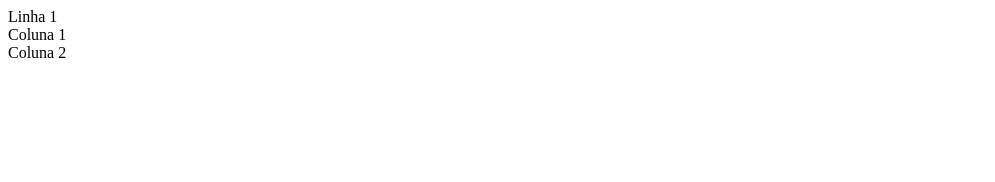
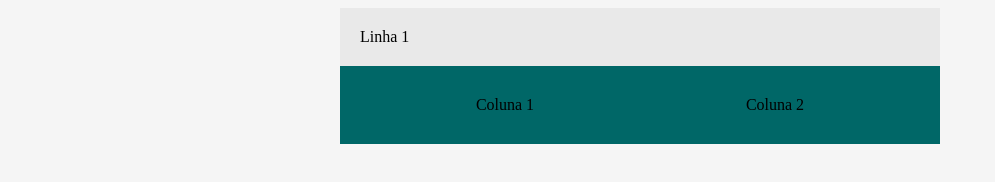
Before and after one commit to tmissio/bootcamp-devjr_modulo2, a plain HTML site: page index.html in a window 1280 px wide. Shown: the whole page, without its empty margins (0-995 px from the left). Drawn offline with Linux system fonts and the light colour scheme.

Commit message:
closes #2 - paleta de cores, dysplay flex

```diff
--- a/index.html
+++ b/index.html
@@ -4,14 +4,40 @@
     <meta charset="UTF-8">
     <meta name="viewport" content="width=device-width, initial-scale=1.0">
     <title>BootCamp DevJr</title>
+
+    <style>
+        body {
+            background-color: #f5f5f5;
+
+        }
+
+        .container{
+            background-color: #E9E9E9;
+            margin: auto;
+            width: 600px;
+        }
+
+        .header {
+           padding: 20px;
+        }
+        .flex-container{
+            display: flex;
+            background-color:#006767 ;
+            justify-content: space-around;
+            padding: 30px;
+
+        }
+    </style>
+
+
 </head>
 <body>
 
-    <div>
-        <div>
-            Linha 1
+    <div class="container">
+        <div class="header">
+             Linha 1
         </div>
-        <div>
+        <div class="flex-container">
             <div>
                 Coluna 1
             </div>
```
